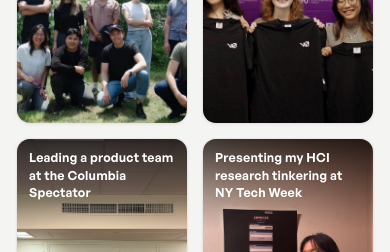
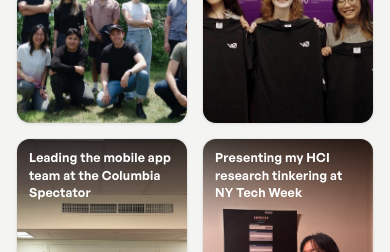
Before and after one commit to jessie-qs-li/portfolio, a Next.js app: page / in a window 390 px wide. Shown: the part 1000-1252 px from the top of the page. Built offline with nearby package versions, Linux system fonts and the light colour scheme; no server answers.

Commit message:
Spectator caption: mobile app team

```diff
--- a/app/page.tsx
+++ b/app/page.tsx
@@ -17,7 +17,7 @@ const EXPERIENCE = [
 const PHOTOS = [
   { url: "https://boldvoice.com/", src: "/photos/boldvoice-offsite.jpg", caption: "Driving product and growth at BoldVoice (YC S21)" },
   { url: "#projects", src: "/photos/nyu-hackathon.jpg", caption: "Winning hackathons with my amazing friends", pos: "100% center" },
-  { url: "https://apps.apple.com/us/app/columbia-spectator/id6470171397", src: "/photos/spectator-team.jpg", caption: "Leading a product team at the Columbia Spectator", pos: "57% center" },
+  { url: "https://apps.apple.com/us/app/columbia-spectator/id6470171397", src: "/photos/spectator-team.jpg", caption: "Leading the mobile app team at the Columbia Spectator", pos: "57% center" },
   { url: "https://www.linkedin.com/posts/jessie-qi-shan-li_an-awesome-past-two-weeks-1-started-an-activity-7471987536232599552-t-XC", src: "/photos/tech-week.jpg", caption: "Presenting my HCI research tinkering at NY Tech Week" },
 ]
 
```
